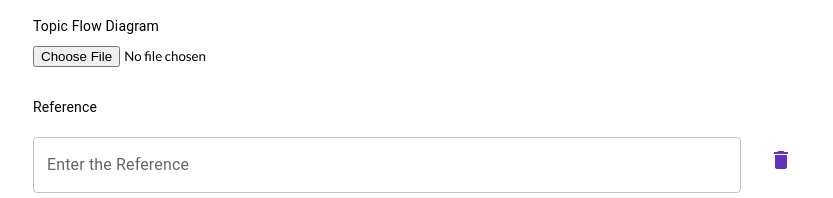
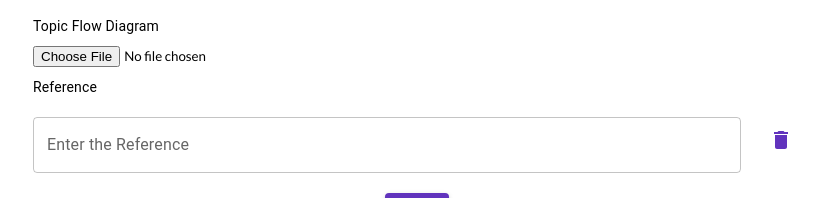
Before and after one commit to avasoft-mobility/cookbook, a React (Create React App) app: page /create/topic in a window 1280 px wide. Shown: the part 325-523 px from the top of the page, without its empty margins (223-1056 px from the left). Built offline with nearby package versions, Linux system fonts and the light colour scheme; no server answers.

Commit message:
Change the flowChart as optional

```diff
--- a/src/models/request_response_models/TopicCreate.request.model.ts
+++ b/src/models/request_response_models/TopicCreate.request.model.ts
@@ -1,6 +1,6 @@
 interface TopicCreateRequest {
   title: string;
-  flowchartUrl: string;
+  flowchartUrl?: string;
   tags?: string[];
   referenceUrls?: string[];
 }
--- a/src/pages/create_pages/CreateTopic.Page.tsx
+++ b/src/pages/create_pages/CreateTopic.Page.tsx
@@ -26,7 +26,7 @@ import Title from "../../components/specified_components/text_components/Title.c
 interface TopicErrors {
   name: boolean;
   tags: boolean;
-  fileUpload: boolean;
+  fileUpload?: boolean;
 }
 
 interface ReferenceURI {
@@ -50,7 +50,6 @@ const TopicPage = () => {
   const [errors, setErrors] = useState<TopicErrors>({
     name: false,
     tags: false,
-    fileUpload: false,
   });
 
   const emptyTopic: TopicCreateRequest = {
@@ -165,18 +164,6 @@ const TopicPage = () => {
     setErrors(clonedErrors);
   };
 
-  const validateFileUpload = (url: string) => {
-    const clonedErrors = { ...errors };
-
-    if (url === "") {
-      clonedErrors.fileUpload = true;
-    }
-    if (url !== "") {
-      clonedErrors.fileUpload = false;
-    }
-    setErrors(clonedErrors);
-  };
-
   const validateTags = (tags: string[]) => {
     const clonedErrors = { ...errors };
 
@@ -205,12 +192,6 @@ const TopicPage = () => {
     if (topic.tags?.length !== 0) {
       clonedErrors.tags = false;
     }
-    if (topic.flowchartUrl === "") {
-      clonedErrors.fileUpload = true;
-    }
-    if (topic.flowchartUrl !== "") {
-      clonedErrors.fileUpload = false;
-    }
 
     setErrors(clonedErrors);
 
@@ -222,6 +203,7 @@ const TopicPage = () => {
   };
 
   const onSave = () => {
+    console.log("onsave topic");
     const referenceurl: string[] = references.map((reference) => {
       return reference.url;
     });
@@ -232,9 +214,11 @@ const TopicPage = () => {
     });
     clonedTopic.tags = tagIds;
     clonedTopic.referenceUrls = referenceurl;
+    console.log(topic);
 
     if (!validate()) {
       if (slug) {
+        console.log("slug");
         updateTopic(topicCall.data?._id!, clonedTopic);
         return;
       }
@@ -250,6 +234,7 @@ const TopicPage = () => {
   };
 
   const createTopic = (clonedTopic: TopicCreateRequest) => {
+    console.log(clonedTopic);
     topicCreateCall.mutate(clonedTopic);
   };
 
@@ -294,7 +279,6 @@ const TopicPage = () => {
     clonedTopic.flowchartUrl = response.url;
 
     setTopic(clonedTopic);
-    validateFileUpload(response.url);
   };
 
   return (
@@ -350,16 +334,6 @@ const TopicPage = () => {
               type={"file"}
               onChange={onTopicUpload}
             />
-            <Text
-              color={
-                errors.fileUpload
-                  ? Color.errorMessage
-                  : Theme.palette.text.primary
-              }
-              variant="body2"
-            >
-              * Topic need flow diagram
-            </Text>
           </div>
           <div style={{ display: "flex", flex: 1, width: "100%" }}>
             <div style={styles.inputsContainer}>
```
